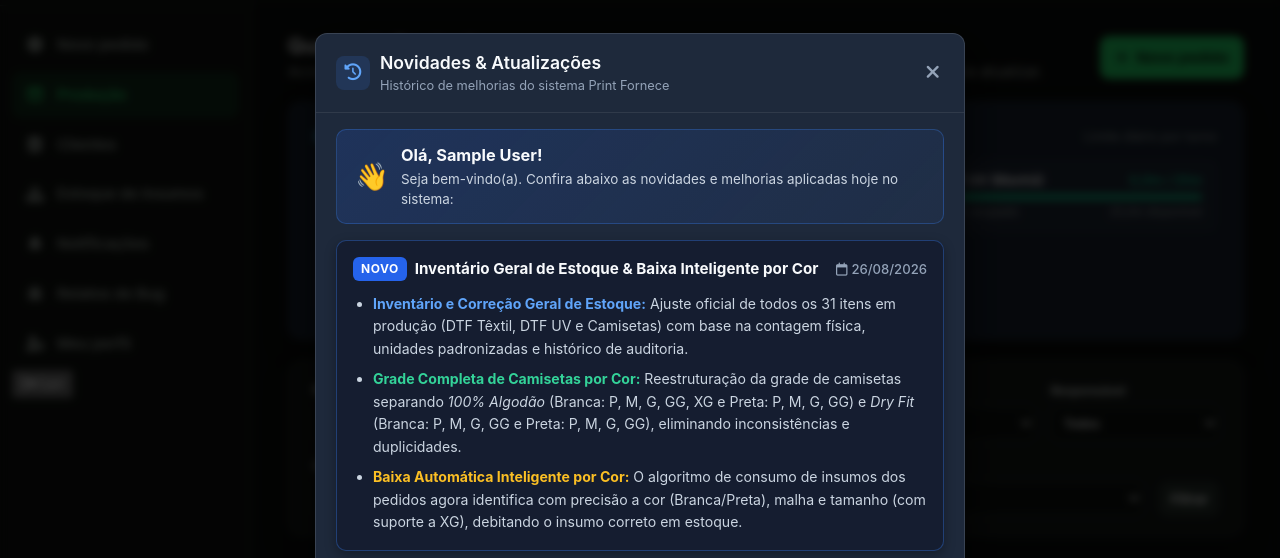
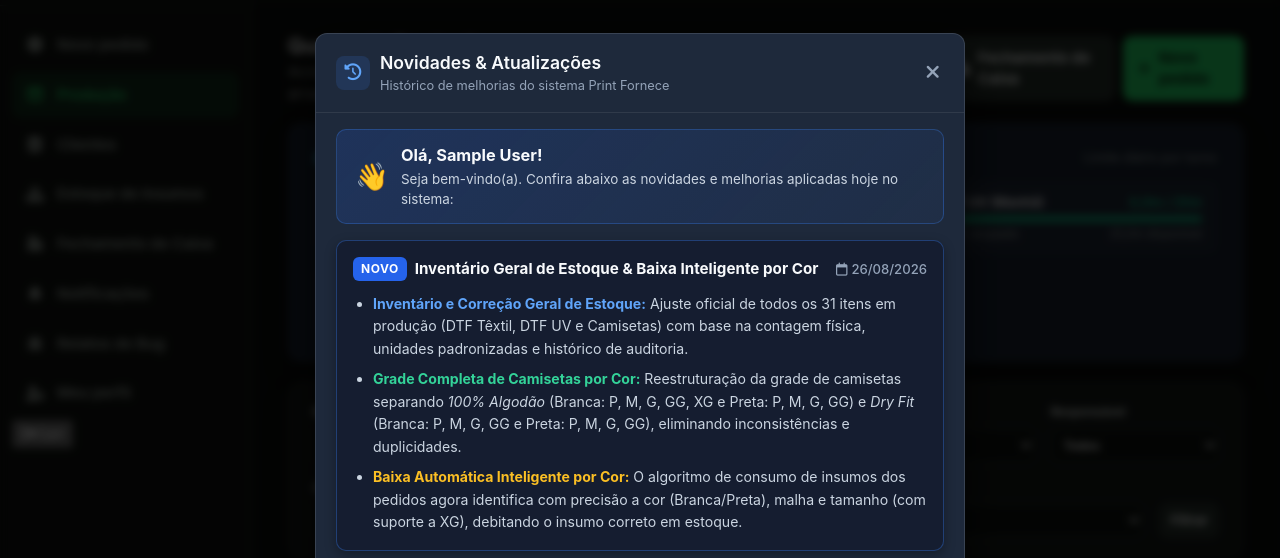
Before and after one commit to Fawlerr/print-fornece, a Django app: page /production/ in a window 1280 px wide. Shown: the part 77-635 px from the top of the page. Run offline with Django 5.2, Linux system fonts and the light colour scheme; the visitor is signed in with stand-in values (Sample User, id 1); data comes from the database, SQL or seed files in the repository; data that the repository does not hold is empty.

Commit message:
feat: disponibilizar botao e acesso ao fechamento de caixa na navegacao geral e kanban

```diff
--- a/apps/reports/views.py
+++ b/apps/reports/views.py
@@ -293,7 +293,7 @@ class ProductionReportView(LoginRequiredMixin, AdministratorRequiredMixin, Templ
         return response
 
 
-class CashRegisterReportView(LoginRequiredMixin, AdministratorRequiredMixin, TemplateView):
+class CashRegisterReportView(LoginRequiredMixin, TemplateView):
     template_name = "reports/cash_register.html"
 
     def get_target_date(self) -> date:
--- a/templates/includes/sidebar.html
+++ b/templates/includes/sidebar.html
@@ -25,12 +25,12 @@
     <a href="{% url 'inventory:list' %}"{% if request.resolver_match.namespace == 'inventory' %} class="active" aria-current="page"{% endif %}>
       <i class="fa-solid fa-boxes-stacked" aria-hidden="true"></i><span>Estoque de Insumos</span>
     </a>
+    <a href="{% url 'reports:cash_register' %}"{% if request.resolver_match.namespace == 'reports' and request.resolver_match.url_name == 'cash_register' %} class="active" aria-current="page"{% endif %}>
+      <i class="fa-solid fa-cash-register" aria-hidden="true"></i><span>Fechamento de Caixa</span>
+    </a>
     {% if user.is_administrator %}
       <a href="{% url 'expenses:list' %}"{% if request.resolver_match.namespace == 'expenses' %} class="active" aria-current="page"{% endif %}>
         <i class="fa-solid fa-wallet" aria-hidden="true"></i><span>Despesas</span>
-      </a>
-      <a href="{% url 'reports:cash_register' %}"{% if request.resolver_match.namespace == 'reports' and request.resolver_match.url_name == 'cash_register' %} class="active" aria-current="page"{% endif %}>
-        <i class="fa-solid fa-cash-register" aria-hidden="true"></i><span>Fechamento de Caixa</span>
       </a>
       <a href="{% url 'reports:index' %}"{% if request.resolver_match.namespace == 'reports' and request.resolver_match.url_name != 'cash_register' %} class="active" aria-current="page"{% endif %}>
         <i class="fa-solid fa-chart-pie" aria-hidden="true"></i><span>Relatórios</span>
--- a/templates/production/kanban.html
+++ b/templates/production/kanban.html
@@ -10,9 +10,14 @@
       <h2>Quadro de Produção</h2>
       <p>Acompanhe e movimente os pedidos pelas etapas de produção. Toque nas setas ou arraste para atualizar.</p>
     </div>
-    <a class="btn btn-primary no-print" href="{% url 'orders:create' %}">
-      <i class="fa-solid fa-plus" aria-hidden="true"></i> Novo pedido
-    </a>
+    <div style="display: flex; gap: 8px; align-items: center;" class="no-print">
+      <a class="btn btn-secondary" href="{% url 'reports:cash_register' %}" title="Fechamento de Caixa Diário">
+        <i class="fa-solid fa-cash-register" aria-hidden="true"></i> Fechamento de Caixa
+      </a>
+      <a class="btn btn-primary" href="{% url 'orders:create' %}">
+        <i class="fa-solid fa-plus" aria-hidden="true"></i> Novo pedido
+      </a>
+    </div>
   </div>
 
   {% if daily_capacity %}
```
Also changed, not shown: tests/test_print_fornece.py (+7 -2 lines).
